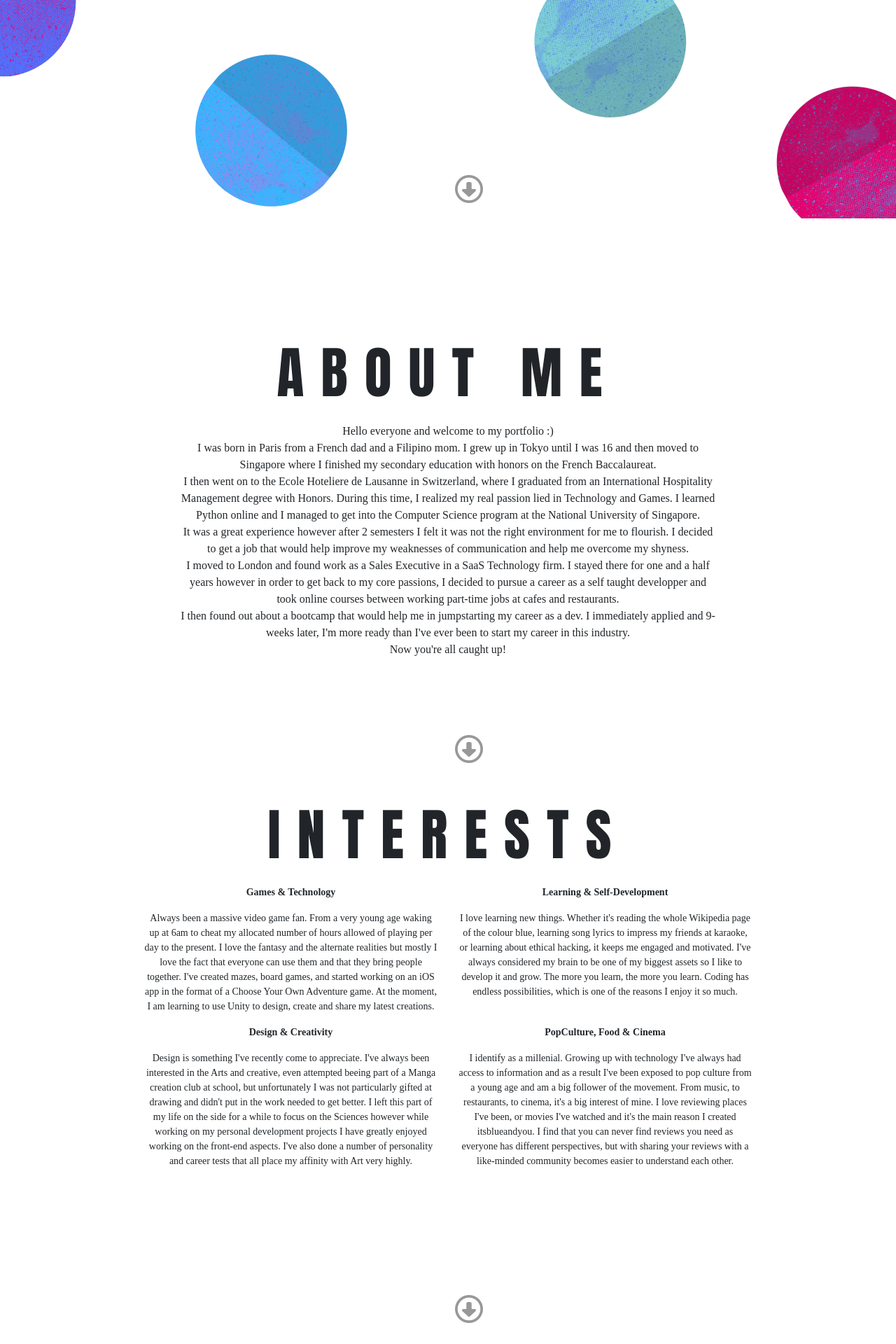
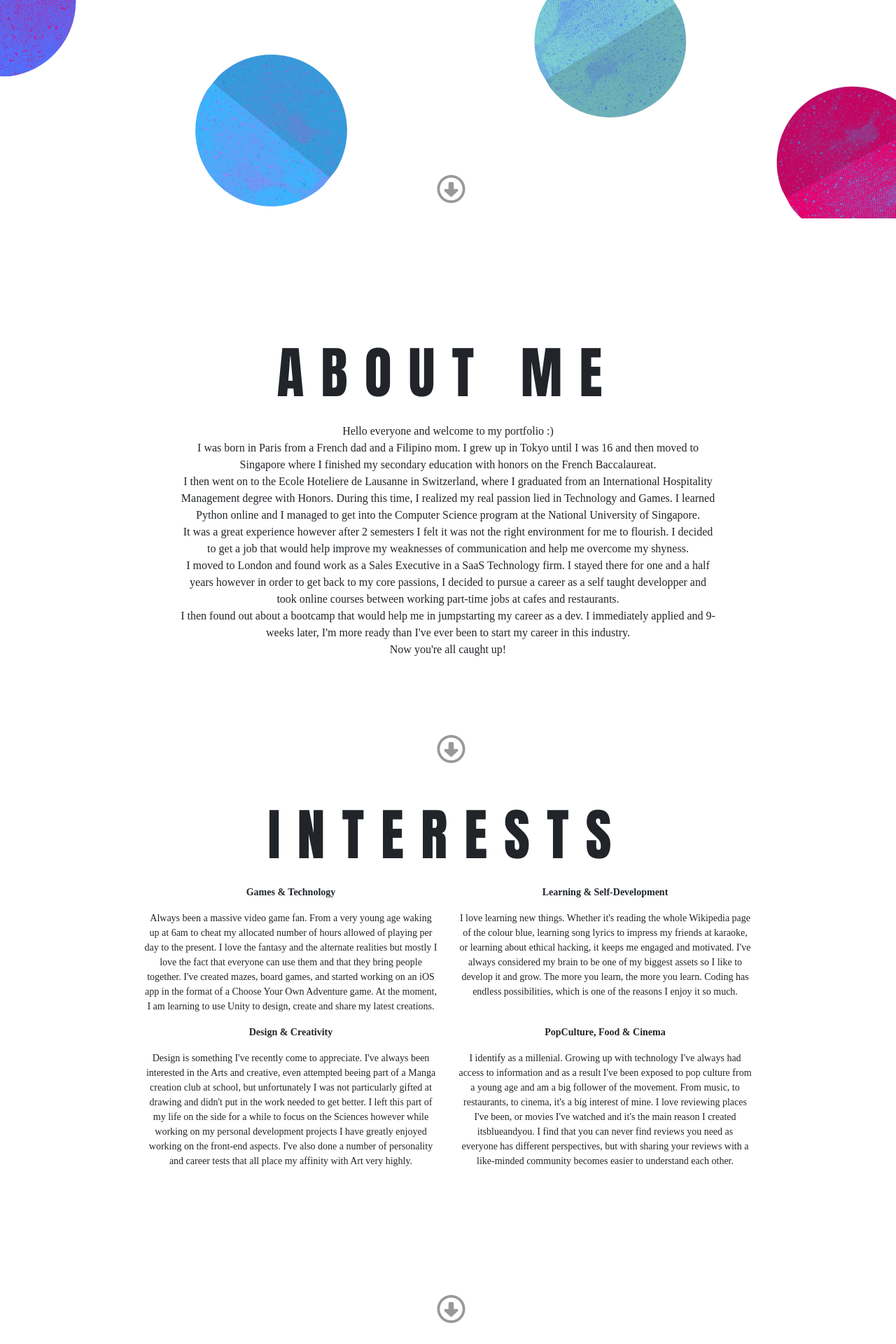
Before and after one commit to NicolasDeMil/portfolio, a PHP site: page / in a window 1280 px wide. Shown: the part 488-2408 px from the top of the page at 70% size. Run offline with PHP 8.4, Linux system fonts and the light colour scheme; some libraries are stand-ins or nearby versions.

Commit message:
tentative scroll button placement

```diff
--- a/css/scroll.css
+++ b/css/scroll.css
@@ -25,6 +25,7 @@
   transition: opacity .3s;
   padding: 10px;
   font-size: 40px;
+  left: 48%;
 }
 
 .demo a:hover {
@@ -34,6 +35,7 @@
 .demo2 a {
   position: absolute;
   bottom: 0;
+  left: 48%;
   color: black;
   text-decoration: none;
   opacity: 0.4;
```
